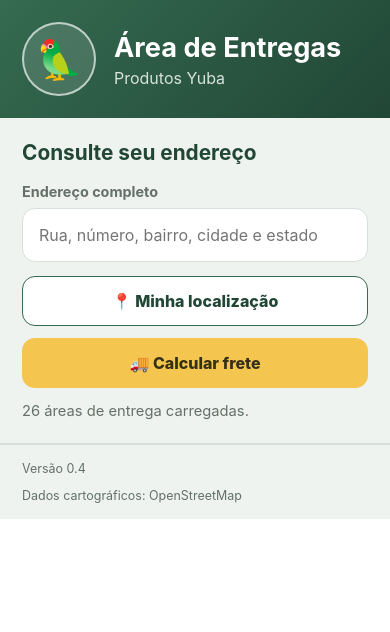
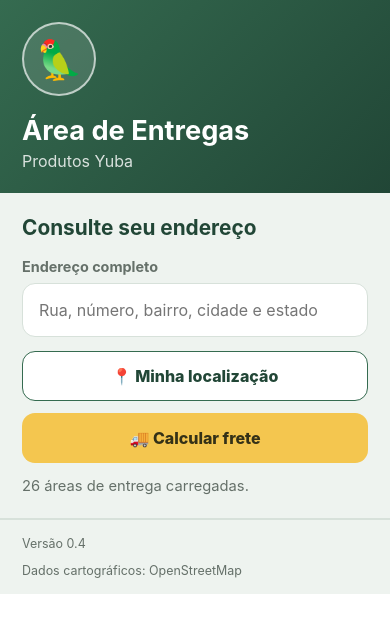
Before and after one commit to leandroleandrole-ship-it/area_de_entrega_produtos_yuba_frete, a plain HTML site: page index.html in a window 390 px wide. Drawn offline with Linux system fonts and the light colour scheme.

Commit message:
Add new styles for admin interface and layout

```diff
--- a/css/style.css
+++ b/css/style.css
@@ -200,3 +200,5 @@ footer {
   .acoes, .grade-resultado { grid-template-columns: 1fr; }
   footer { padding: 16px 22px; flex-direction: column; }
 }
+
+.marca{display:flex;align-items:center;gap:18px}.link-admin{margin-left:auto;padding:10px 13px;border:1px solid rgba(255,255,255,.45);border-radius:11px;color:#fff;text-decoration:none;font-size:.86rem;font-weight:800}.observacao{margin:18px 0 0;padding:13px 15px;border-radius:12px;background:var(--fundo);color:var(--cinza);line-height:1.45}.observacao:empty{display:none}.admin-app{width:min(100%,980px)}.aviso-admin{margin-bottom:18px;padding:14px;border-left:4px solid var(--amarelo);border-radius:10px;background:#fff8df;color:#554d28;line-height:1.5}.admin-acoes{display:flex;flex-wrap:wrap;gap:12px}.lista-areas{display:grid;gap:14px}.area-editor{display:grid;grid-template-columns:minmax(180px,1.5fr) minmax(120px,.7fr) minmax(140px,.7fr) auto;gap:12px;align-items:end;padding:16px;border:1px solid var(--borda);border-radius:14px;background:#fff}.area-editor.risco{border-left:5px solid var(--erro)}.area-editor input[type="text"],.area-editor input[type="number"]{min-height:46px}.campo-check{display:flex;align-items:center;gap:8px;min-height:46px;color:var(--texto);font-weight:800}.campo-check input{width:20px;min-height:auto}.area-tipo{margin:0 0 8px;color:var(--cinza);font-size:.78rem;font-weight:800;text-transform:uppercase}@media(max-width:720px){.cabecalho{align-items:flex-start}.area-editor{grid-template-columns:1fr}}@media(max-width:480px){.cabecalho{flex-direction:column}.link-admin{margin-left:0}}
```
